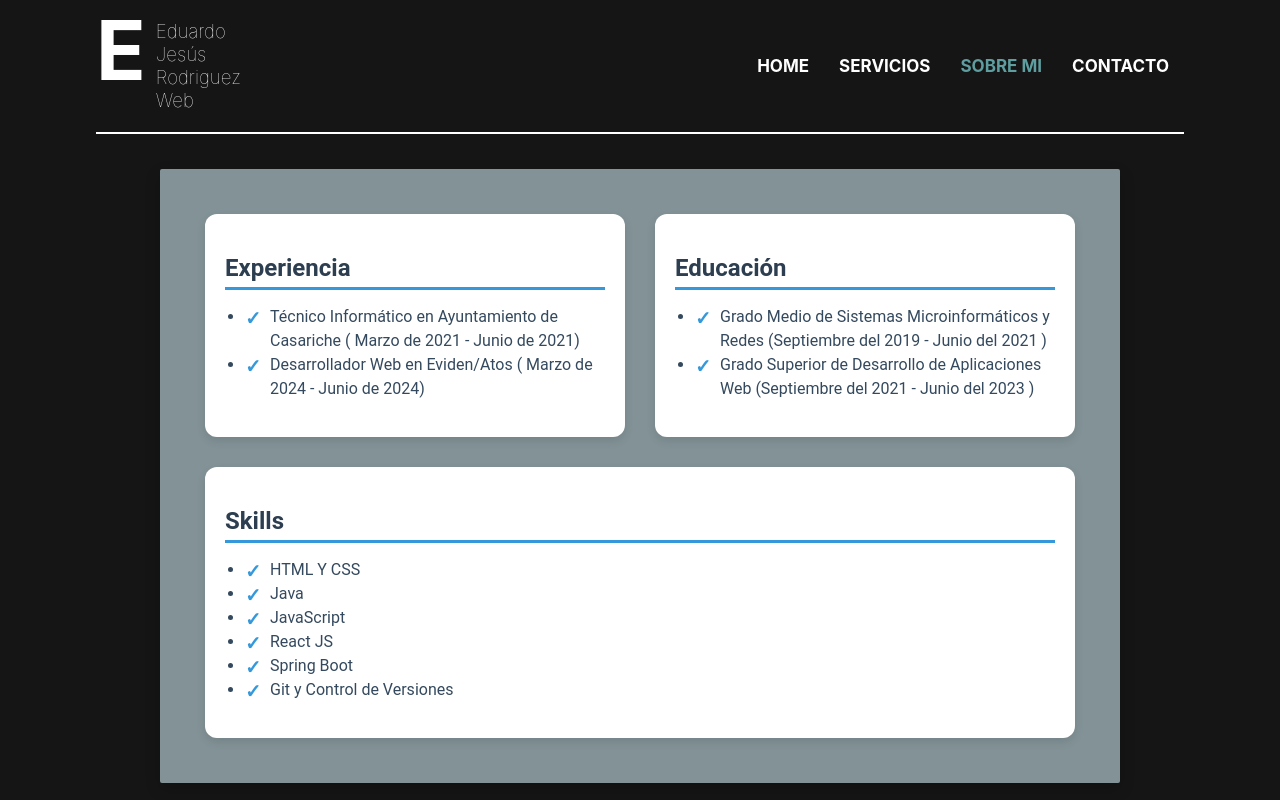
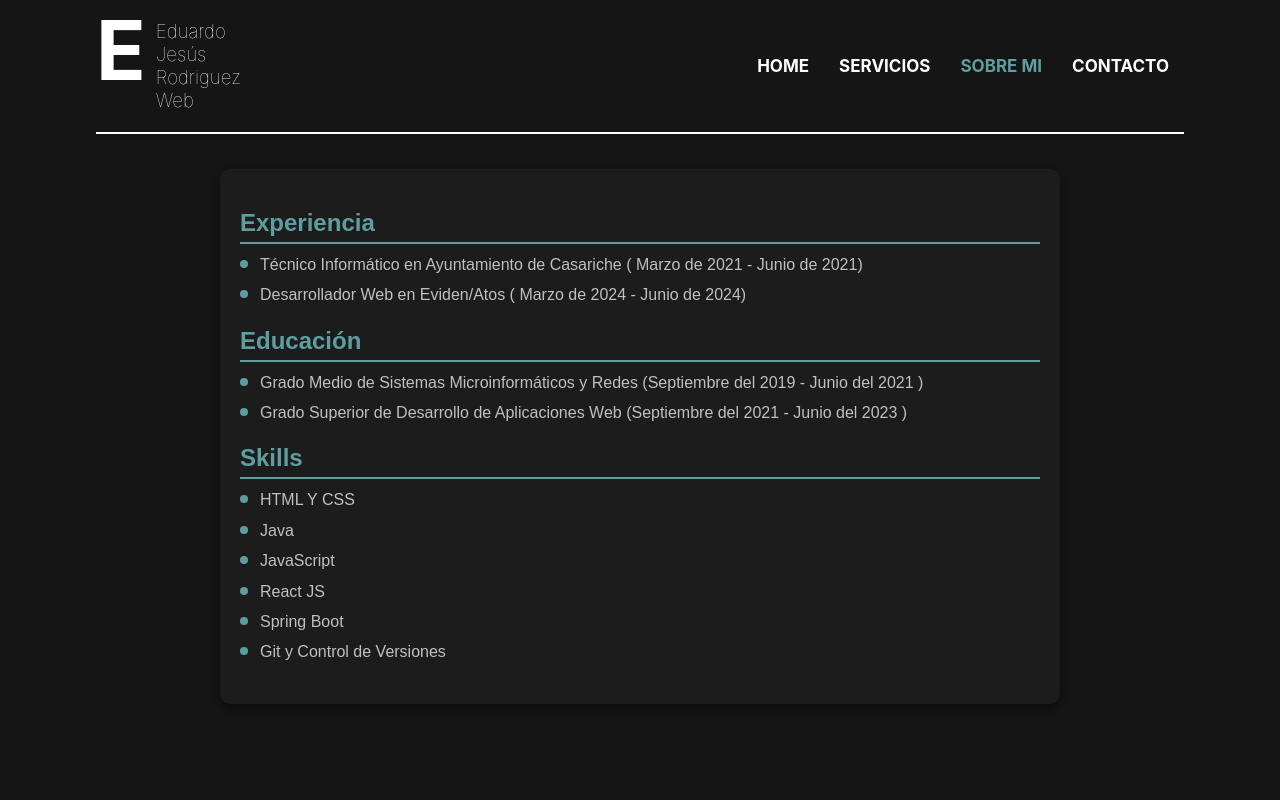
Before and after one commit to Foredux/Portafolios, a React (Create React App) app: page /curriculum in a window 1280 px wide. Shown: the top 800 px of the page. Built offline with nearby package versions, Linux system fonts and the light colour scheme.

Commit message:
Cambios en css

```diff
--- a/src/index.css
+++ b/src/index.css
@@ -398,7 +398,7 @@ code {
 .service {
   background-color: #5f9ea0;
   border-radius: 3px;
-  box-shadow: 0 4px 6px rgba(0, 0, 0, 0.1);
+  box-shadow: 0 4px 6px rgba(255, 255, 255, 0.1);
   padding: 20px;
   max-width: 300px;
   text-align: center;
@@ -433,62 +433,66 @@ code {
 
 /* Estilos para Sobre Mi*/
 .curriculum {
-  display: flex;
-  flex-wrap: wrap;
-  justify-content: center;
-  padding: 30px;
-  background-color: #829296;
-  border-radius: 2px;
-  box-shadow: 0 6px 15px rgba(0, 0, 0, 0.2);
-  margin: 20px auto;
-  max-width: 900px;
-  font-family: "Roboto", sans-serif;
+  max-width: 800px;
+  margin: 0 auto;
+  padding: 20px;
+  background-color: #1c1c1c;
+  border-radius: 10px;
+  box-shadow: 0 4px 10px rgba(0, 0, 0, 0.4);
+  font-family: Arial, sans-serif;
+  color: #e0e0e0;
 }
 
 .curriculum article {
-  flex: 1 1 300px; /* Mínimo ancho de las tarjetas */
-  background-color: #ffffff;
-  border-radius: 12px;
-  padding: 20px;
-  margin: 15px;
-  box-shadow: 0 4px 10px rgba(0, 0, 0, 0.1);
-  transition: transform 0.3s, box-shadow 0.3s;
-}
-
-.curriculum article:hover {
-  transform: translateY(-5px);
-  box-shadow: 0 8px 20px rgba(0, 0, 0, 0.15);
+  margin-bottom: 20px;
 }
 
 .curriculum h2 {
-  font-size: 1.5em;
-  color: #2c3e50;
-  margin-bottom: 15px;
-  font-weight: 600;
-  border-bottom: 3px solid #3498db;
+  font-size: 24px;
+  font-weight: bold;
+  color: #5f9ea0;
+  border-bottom: 2px solid #5f9ea0;
   padding-bottom: 5px;
+  margin-bottom: 10px;
 }
 
 .curriculum ul {
-  list-style-type: disc;
-  padding-left: 20px;
-  margin-top: 10px;
+  list-style: none;
+  padding: 0;
+  margin: 0;
 }
 
 .curriculum li {
-  font-size: 1em;
-  color: #34495e;
-  line-height: 1.5;
+  font-size: 16px;
+  line-height: 1.4;
+  color: #c0c0c0;
+  margin-bottom: 8px;
   position: relative;
-  padding-left: 25px;
+  padding-left: 20px;
 }
 
-.curriculum li::before {
-  content: "✓"; /* Marca de verificación */
+.curriculum li:before {
+  content: "";
   position: absolute;
   left: 0;
-  color: #3498db;
-  font-weight: bold;
-  font-size: 1.2em;
-  top: 0;
+  top: 6px;
+  width: 8px;
+  height: 8px;
+  background-color: #5f9ea0;
+  border-radius: 50%;
 }
+
+@media (max-width: 768px) {
+  .curriculum {
+    padding: 15px;
+    max-width: 100%;
+  }
+
+  .curriculum h2 {
+    font-size: 20px;
+  }
+
+  .curriculum li {
+    font-size: 14px;
+  }
+}
```
